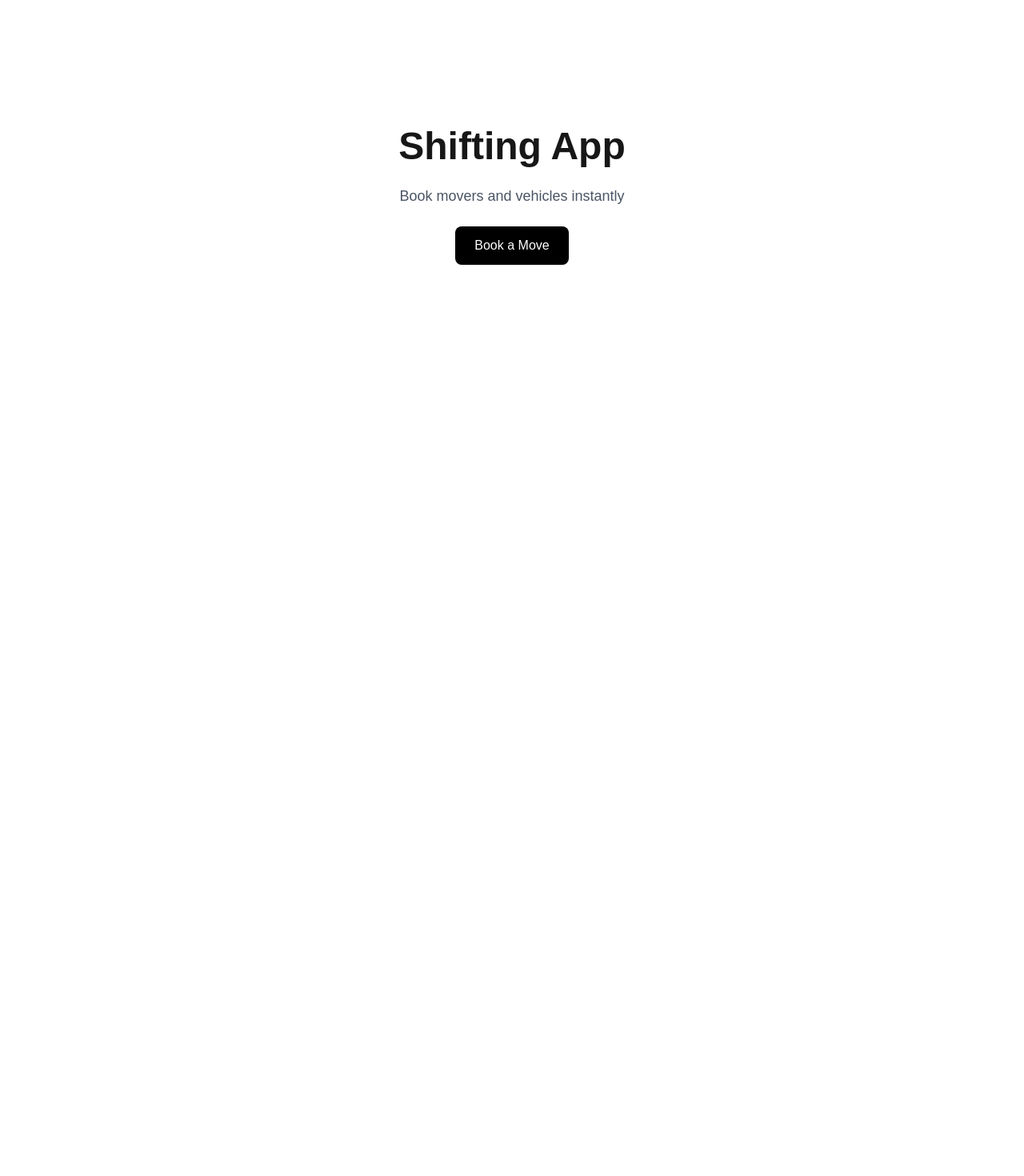
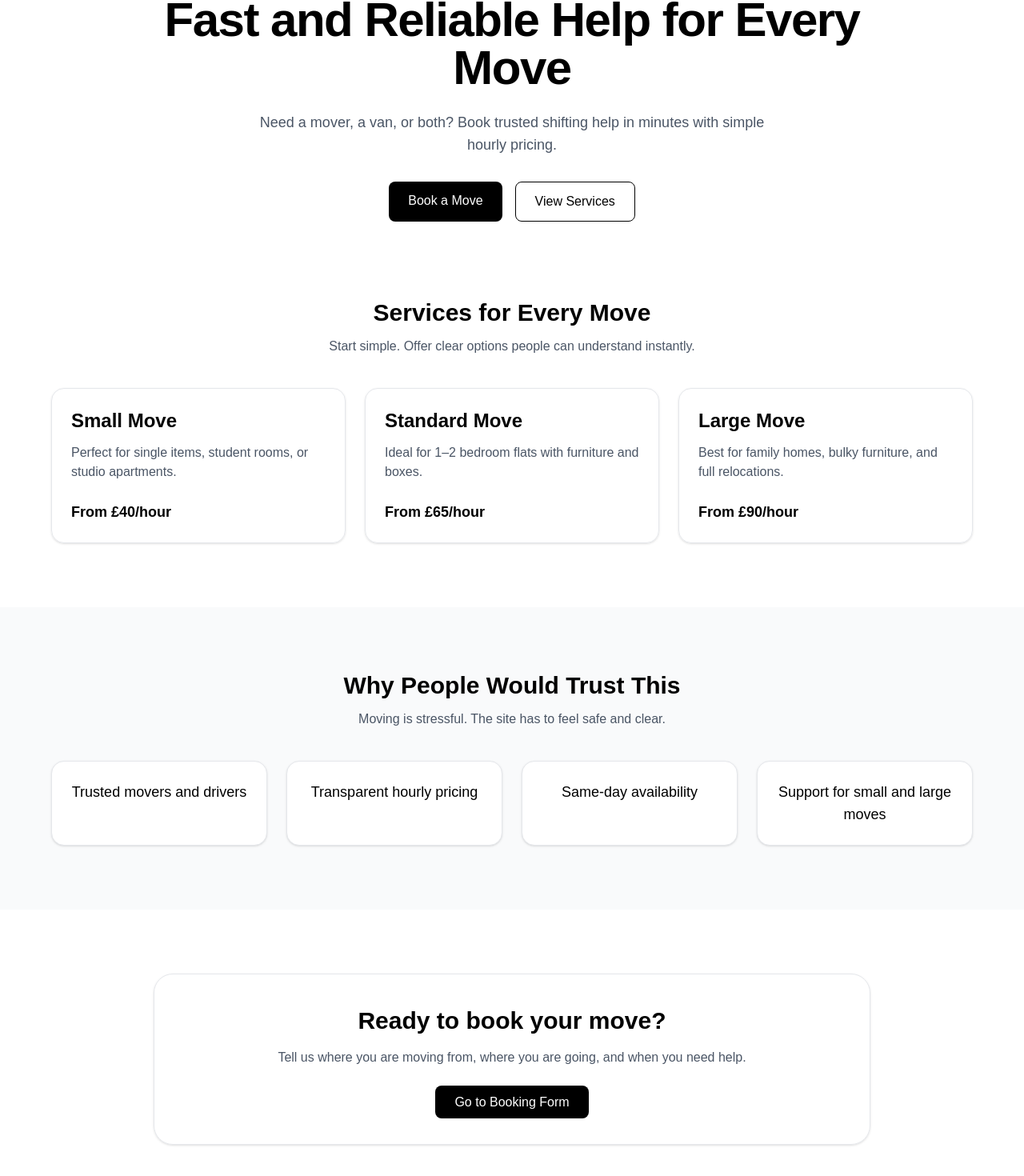
Before and after one commit to aizidmoez/shifting_app, a Next.js app: page / in a window 1280 px wide. Shown: the part 155-1625 px from the top of the page at 80% size. Before the commit the page ends 800 px from the top, so only its background shows below. Built offline with nearby package versions, Linux system fonts and the light colour scheme.

Commit message:
improve landing page

```diff
--- a/app/page.tsx
+++ b/app/page.tsx
@@ -1,20 +1,130 @@
 import Link from "next/link";
+
+const services = [
+  {
+    title: "Small Move",
+    description: "Perfect for single items, student rooms, or studio apartments.",
+    price: "From £40/hour",
+  },
+  {
+    title: "Standard Move",
+    description: "Ideal for 1–2 bedroom flats with furniture and boxes.",
+    price: "From £65/hour",
+  },
+  {
+    title: "Large Move",
+    description: "Best for family homes, bulky furniture, and full relocations.",
+    price: "From £90/hour",
+  },
+];
+
+const trustPoints = [
+  "Trusted movers and drivers",
+  "Transparent hourly pricing",
+  "Same-day availability",
+  "Support for small and large moves",
+];
 
 export default function Home() {
   return (
-    <main className="min-h-screen flex flex-col items-center justify-center gap-6">
-      <h1 className="text-5xl font-bold">Shifting App</h1>
+    <main className="min-h-screen bg-white text-black">
+      <section className="px-6 py-24">
+        <div className="mx-auto flex max-w-6xl flex-col items-center text-center">
+          <span className="rounded-full border px-4 py-1 text-sm text-gray-600">
+            Book movers and vehicles on demand
+          </span>
 
-      <p className="text-lg text-gray-600">
-        Book movers and vehicles instantly
+          <h1 className="mt-6 max-w-4xl text-5xl font-bold tracking-tight md:text-6xl">
+            Fast and Reliable Help for Every Move
+          </h1>
+
+          <p className="mt-6 max-w-2xl text-lg text-gray-600">
+            Need a mover, a van, or both? Book trusted shifting help in minutes
+            with simple hourly pricing.
           </p>
 
+          <div className="mt-8 flex flex-col gap-4 sm:flex-row">
             <Link
               href="/book"
-        className="bg-black text-white px-6 py-3 rounded-lg"
+              className="rounded-lg bg-black px-6 py-3 text-white transition hover:opacity-90"
             >
               Book a Move
             </Link>
+
+            <a
+              href="#services"
+              className="rounded-lg border border-black px-6 py-3 transition hover:bg-gray-50"
+            >
+              View Services
+            </a>
+          </div>
+        </div>
+      </section>
+
+      <section id="services" className="px-6 pb-20">
+        <div className="mx-auto max-w-6xl">
+          <div className="mb-10 text-center">
+            <h2 className="text-3xl font-bold">Services for Every Move</h2>
+            <p className="mt-3 text-gray-600">
+              Start simple. Offer clear options people can understand instantly.
+            </p>
+          </div>
+
+          <div className="grid gap-6 md:grid-cols-3">
+            {services.map((service) => (
+              <div
+                key={service.title}
+                className="rounded-2xl border border-gray-200 p-6 shadow-sm"
+              >
+                <h3 className="text-2xl font-semibold">{service.title}</h3>
+                <p className="mt-3 text-gray-600">{service.description}</p>
+                <p className="mt-6 text-lg font-bold">{service.price}</p>
+              </div>
+            ))}
+          </div>
+        </div>
+      </section>
+
+      <section className="bg-gray-50 px-6 py-20">
+        <div className="mx-auto max-w-6xl">
+          <div className="mb-10 text-center">
+            <h2 className="text-3xl font-bold">Why People Would Trust This</h2>
+            <p className="mt-3 text-gray-600">
+              Moving is stressful. The site has to feel safe and clear.
+            </p>
+          </div>
+
+          <div className="grid gap-6 sm:grid-cols-2 lg:grid-cols-4">
+            {trustPoints.map((point) => (
+              <div
+                key={point}
+                className="rounded-2xl border border-gray-200 bg-white p-6 text-center shadow-sm"
+              >
+                <p className="text-lg font-medium">{point}</p>
+              </div>
+            ))}
+          </div>
+        </div>
+      </section>
+
+      <section className="px-6 py-20">
+        <div className="mx-auto max-w-4xl rounded-3xl border border-gray-200 p-10 text-center shadow-sm">
+          <h2 className="text-3xl font-bold">Ready to book your move?</h2>
+          <p className="mt-4 text-gray-600">
+            Tell us where you are moving from, where you are going, and when you
+            need help.
+          </p>
+
+          <div className="mt-8">
+            <Link
+              href="/book"
+              className="rounded-lg bg-black px-6 py-3 text-white transition hover:opacity-90"
+            >
+              Go to Booking Form
+            </Link>
+          </div>
+        </div>
+      </section>
     </main>
   );
 }
```
Lines whose indentation alone changed are shown as unchanged.
